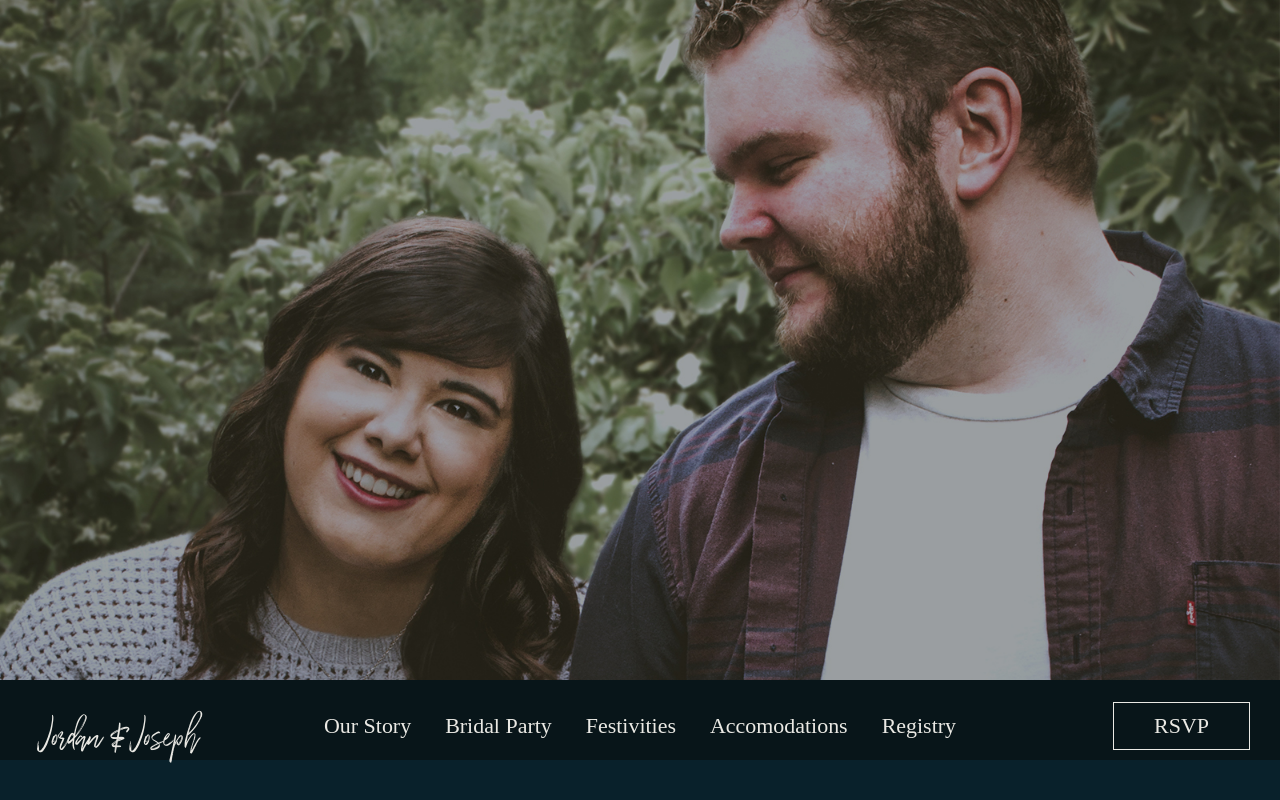
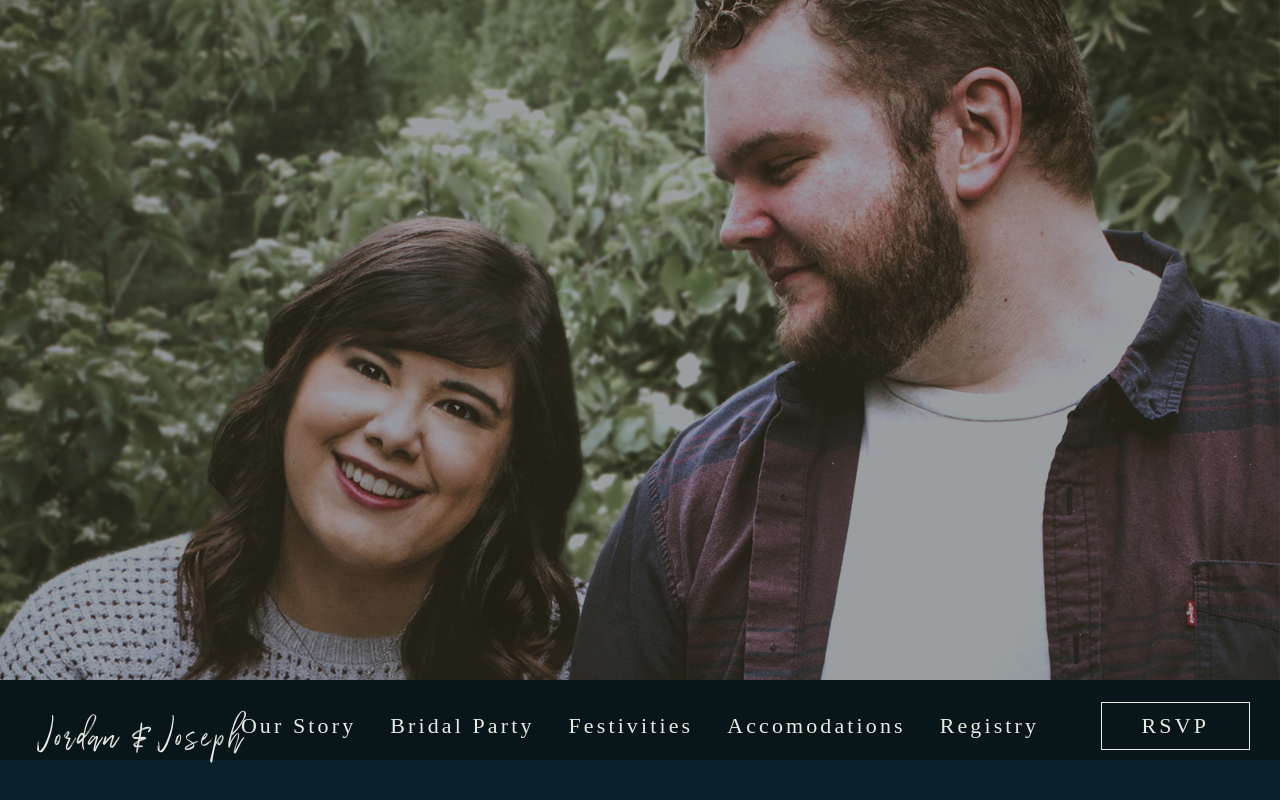
Before and after one commit to jbanass/jojo-wedding, an Angular app: page / in a window 1280 px wide. Shown: the top 800 px of the page. Built offline with nearby package versions, Linux system fonts and the light colour scheme; no server answers; a web font is replaced by a local one.

Commit message:
nav menu mobile css

```diff
--- a/src/app/app-container/app-container.component.html
+++ b/src/app/app-container/app-container.component.html
@@ -1,4 +1,4 @@
-<bride-groom></bride-groom>
+<bride-groom id="bride-groom"></bride-groom>
 <our-story id="our-story"></our-story>
 <bridal-party id="bridal-party"></bridal-party>
 <festivities id="festivities"></festivities>
--- a/src/app/nav/nav.component.html
+++ b/src/app/nav/nav.component.html
@@ -4,6 +4,7 @@
     </div>
     <div [hidden]="isClosed" class="mobile-nav-menu">
         <div class="mobile-menu">
+            <div class="nav-menu-jordan-joseph" (click)="scrollTo('bride-groom')">Jordan &amp; Joseph</div>
             <div class="mobile-menu-option" (click)="scrollTo('our-story')">Our Story</div>
             <div class="mobile-menu-option" (click)="scrollTo('bridal-party')">Bridal Party</div>
             <div class="mobile-menu-option" (click)="scrollTo('festivities')">Festivities</div>
@@ -16,7 +17,7 @@
 <div id="nav-wrapper" class="nav-wrapper">
     <div id="nav_bar" class="nav-container">
         <div class="nav-menu">
-            <div class="nav-menu-jordan-joseph" (click)="scrollTo('our-story')">Jordan &amp; Joseph</div>
+            <div class="nav-menu-jordan-joseph" (click)="scrollTo('bride-groom')">Jordan &amp; Joseph</div>
             <div class="nav-menu-option" (click)="scrollTo('our-story')">Our Story</div>
             <div class="nav-menu-option" (click)="scrollTo('bridal-party')">Bridal Party</div>
             <div class="nav-menu-option" (click)="scrollTo('festivities')">Festivities</div>
--- a/src/app/nav/nav.component.scss
+++ b/src/app/nav/nav.component.scss
@@ -6,6 +6,12 @@
   right: 20px;
   font-size: 1.5em;
   z-index: 2;
+}
+
+.nav-container,
+.mobile-nav-container {
+  font-family: $all-caps-font-stack;
+  letter-spacing: 0.1em;
 }
 
 .mobile-nav-menu {
@@ -24,7 +30,7 @@
   top: 50%;
   left: 50%;
   transform: translate(-50%, -50%);
-  font-size: 0.75em;
+  font-size: 0.55em;
 }
 
 .mobile-menu-option {
@@ -33,9 +39,9 @@
 }
 
 .nav-wrapper {
-    display:none;
-    height:80px;
-    width:100%;
+  display: none;
+  height: 80px;
+  width: 100%;
 }
 
 .nav-container {
@@ -66,10 +72,20 @@
   margin-top: 18px;
 }
 
+.mobile-menu .nav-menu-jordan-joseph {
+  display: inline-block;
+  font-family: WildernessTypeFace;
+  font-size: 1.6em;
+  margin-bottom: 30px;
+  position: initial;
+  left: 0;
+  margin-top: 0px;
+}
+
 .nav-menu-rsvp {
   font-size: 0.7em;
   display: inline-block;
-    border: 1px solid #eae9e4;
+  border: 1px solid $off-white;
   padding: 10px 40px;
   position: absolute;
   right: 30px;
@@ -77,8 +93,7 @@
 }
 
 .mobile-nav-menu-rsvp {
-
-  border: 1px solid #eae9e4;
+  border: 1px solid $off-white;
   padding: 10px 80px;
   display: inline-block;
 }
@@ -89,7 +104,7 @@
   }
 
   .nav-wrapper {
-      display:inline-block;
+    display: inline-block;
   }
 
   .nav-container {
@@ -97,8 +112,8 @@
   }
 
   .nav-container-fixed {
-      position:fixed;
-      top:0;
-      z-index:100;
+    position: fixed;
+    top: 0;
+    z-index: 100;
   }
 }
```
Lines whose indentation alone changed are shown as unchanged.
